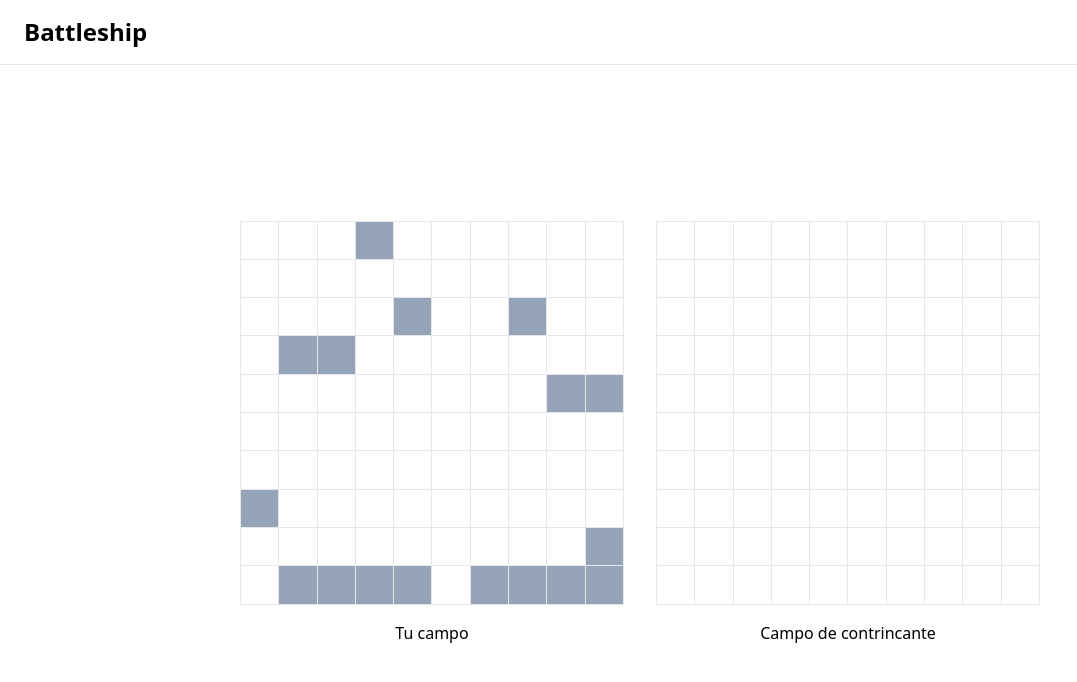
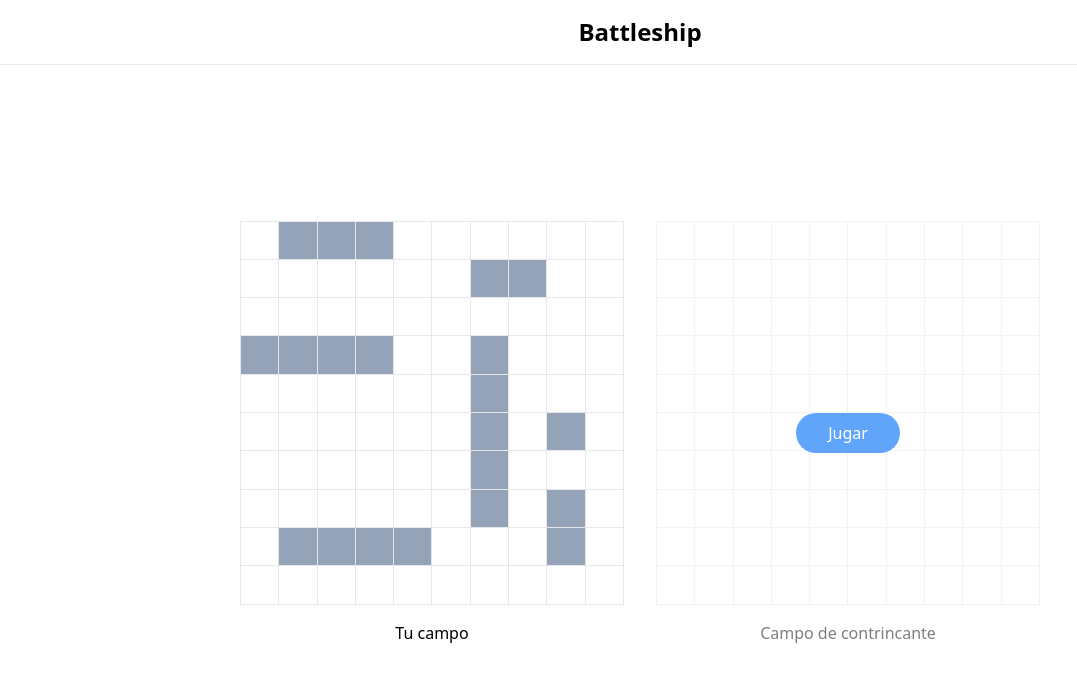
Before and after one commit to guevaraeduard/Task-SD, a React (Vite) app: page / in a window 1280 px wide. Shown: the top 682 px of the page, without its empty margins (0-1077 px from the left). Built offline with nearby package versions, Linux system fonts and the light colour scheme.

Commit message:
wip: handle game state

```diff
--- a/package.json
+++ b/package.json
@@ -16,7 +16,8 @@
     "path": "^0.12.7",
     "react": "^18.3.1",
     "react-dom": "^18.3.1",
-    "tailwind-merge": "^2.5.5"
+    "tailwind-merge": "^2.5.5",
+    "uuid": "^11.0.3"
   },
   "devDependencies": {
     "@eslint/js": "^9.15.0",
--- /dev/null
+++ b/src/modules/battleship/components/game.tsx
@@ -0,0 +1,34 @@
+import { Grid } from "./grid";
+import { useGame } from "../hooks/use-game";
+
+export function Game() {
+    const { myBoard, enemyBoard, onStartGame, onSendAttack } = useGame();
+
+    return (
+        <>
+            <Grid
+                className="w-full max-w-sm"
+                type="player"
+                board={myBoard.board}
+            />
+
+            <div className="relative w-full max-w-sm">
+                <Grid
+                    className="w-full opacity-50"
+                    type="enemy"
+                    board={enemyBoard.board}
+                    onHit={onSendAttack}
+                />
+
+                <div className="absolute inset-0 flex items-center justify-center">
+                    <button
+                        className="rounded-full bg-blue-400 px-8 py-2 font-medium text-white"
+                        onClick={() => onStartGame()}
+                    >
+                        Jugar
+                    </button>
+                </div>
+            </div>
+        </>
+    );
+}
--- a/src/modules/battleship/components/grid.tsx
+++ b/src/modules/battleship/components/grid.tsx
@@ -2,18 +2,23 @@ import { cn } from "~/modules/core/utils";
 import { type Board } from "../models/board";
 import { BOARD_SIZE } from "../hooks/use-board";
 import { BombIcon, DotIcon } from "lucide-react";
+import { type ClassValue } from "clsx";
 
 export function Grid({
+    className,
     type,
     board,
     onHit,
 }: {
+    className?: ClassValue;
     type: "player" | "enemy";
     board: Board;
     onHit?: (x: number, y: number) => void;
 }) {
     return (
-        <article className="flex w-full max-w-sm flex-col gap-4">
+        <article
+            className={cn("flex w-full max-w-sm flex-col gap-4", className)}
+        >
             <div
                 className="grid aspect-square w-full border-l border-t"
                 style={{
--- a/src/modules/battleship/hooks/use-board.ts
+++ b/src/modules/battleship/hooks/use-board.ts
@@ -1,20 +1,27 @@
 import { useState } from "react";
-import type { Board, Cell } from "../models/board";
-import { placeRandomShips } from "../utils";
+import { Point, type Board, type Cell } from "../models/board";
+import { placeShipsRandomly } from "../utils";
 
 /** The size of the board. */
 export const BOARD_SIZE = 10;
 
+/** The ships lenghts. */
+const SHIPS = [5, 4, 4, 3, 2, 2, 1];
+
 export function useBoard(
     { placeShips }: { placeShips: boolean } = { placeShips: false },
 ) {
+    const [ships, setShips] = useState<Point[]>([]);
+
     const [board, setBoard] = useState<Board>(() => {
         const empty = Array(BOARD_SIZE)
             .fill(null)
             .map(() => Array(BOARD_SIZE).fill("empty"));
 
         if (placeShips) {
-            return placeRandomShips(empty, [4, 3, 2, 2, 2, 1, 1, 1, 1]).board;
+            const result = placeShipsRandomly(empty, SHIPS);
+            setShips(result.ships);
+            return result.board;
         }
 
         return empty;
@@ -40,5 +47,5 @@ export function useBoard(
         setBoard(update);
     };
 
-    return { board, onReceiveAttack };
+    return { board, ships, onReceiveAttack };
 }
--- /dev/null
+++ b/src/modules/battleship/hooks/use-game.ts
@@ -0,0 +1,33 @@
+import { useUser } from "~/modules/core/hooks/use-user";
+import { useBoard } from "./use-board";
+import { useState } from "react";
+
+type GameStatus =
+    | "none"
+    | "searching-game"
+    | "waiting-enemy-attack"
+    | "waiting-my-attack"
+    | "win"
+    | "lose";
+
+export function useGame() {
+    const user = useUser();
+    const myBoard = useBoard({ placeShips: true });
+    const enemyBoard = useBoard();
+    const [status, setStatus] = useState<GameStatus>("none");
+
+    // Handles the game start.
+    const onStartGame = () => {
+        console.log(`User: ${user}`);
+        console.log(myBoard.ships);
+
+        setStatus("searching-game");
+    };
+
+    // Handles attack to enemy.
+    const onSendAttack = (x: number, y: number) => {
+        console.log({ x, y });
+    };
+
+    return { myBoard, enemyBoard, status, onStartGame, onSendAttack };
+}
--- a/src/modules/battleship/utils.ts
+++ b/src/modules/battleship/utils.ts
@@ -4,24 +4,72 @@ import type { Board, Point } from "./models/board";
 type Direction = "horizontal" | "vertical";
 
 /**
+ * Wether the position has close ships.
+ */
+function hasCloseShips({
+    board,
+    row,
+    column,
+    length,
+    direction,
+}: {
+    board: Board;
+    row: number;
+    column: number;
+    length: number;
+    direction: Direction;
+}) {
+    const columns = board[row] && board[row].length;
+
+    // There's no columns in the selected row.
+    if (!columns) return false;
+
+    // Handle edge cases.
+    const minRow = Math.max(0, row - 1);
+    const minCol = Math.max(0, column - 1);
+
+    const maxRow = Math.min(
+        board.length - 1,
+        row + (direction === "horizontal" ? 1 : length),
+    );
+
+    const maxCol = Math.min(
+        columns - 1,
+        column + (direction === "vertical" ? 1 : length),
+    );
+
+    // Verify ship cells and surrounding cells.
+    for (let i = minRow; i <= maxRow; i++) {
+        for (let j = minCol; j <= maxCol; j++) {
+            if (board[i] && board[i]![j] === "ship") return true;
+        }
+    }
+
+    return false;
+}
+
+/**
  * Wether is a valid placement for a ship.
  */
 function isValidPlacement({
     board,
-    x,
-    y,
+    row,
+    column,
     length,
     direction,
 }: {
     board: Board;
-    x: number;
-    y: number;
+    row: number;
+    column: number;
     length: number;
     direction: Direction;
 }) {
+    // Ignore when has close ships (there must be space between ships).
+    if (hasCloseShips({ board, row, column, length, direction })) return false;
+
     for (let i = 0; i < length; i++) {
-        const currentX = direction === "vertical" ? x + i : x;
-        const currentY = direction === "horizontal" ? y + i : y;
+        const currentX = direction === "vertical" ? row + i : row;
+        const currentY = direction === "horizontal" ? column + i : column;
 
         if (
             !board[currentX] ||
@@ -50,16 +98,16 @@ function getRandomInt(min: number, max: number) {
  * Places a ship in the board.
  */
 function placeShip(board: Board, length: number) {
-    const x = getRandomInt(0, BOARD_SIZE);
-    const y = getRandomInt(0, BOARD_SIZE);
+    const row = getRandomInt(0, BOARD_SIZE - 1);
+    const column = getRandomInt(0, BOARD_SIZE - 1);
     const direction: Direction = getRandomInt(0, 1) ? "horizontal" : "vertical";
     const ships: Point[] = [];
 
-    if (isValidPlacement({ board, x, y, length, direction })) {
+    if (isValidPlacement({ board, row, column, length, direction })) {
         // Place the ship on the board.
         for (let i = 0; i < length; i++) {
-            const currentX = direction === "vertical" ? x + i : x;
-            const currentY = direction === "horizontal" ? y + i : y;
+            const currentX = direction === "vertical" ? row + i : row;
+            const currentY = direction === "horizontal" ? column + i : column;
 
             ships.push({
                 x: currentX,
@@ -78,12 +126,12 @@ function placeShip(board: Board, length: number) {
 /**
  * Place the ships randomly.
  */
-export function placeRandomShips(board: Board, shipsLength: number[]) {
+export function placeShipsRandomly(board: Board, shipsLength: number[]) {
     if (!shipsLength.every((length) => length > 0)) {
         throw Error("Ships length must be bigger than zero");
     }
 
-    const ships: Point[][] = [];
+    const ships: Point[] = [];
 
     shipsLength.forEach((ship) => {
         let placed = false;
@@ -92,7 +140,7 @@ export function placeRandomShips(board: Board, shipsLength: number[]) {
             const result = placeShip(board, ship);
 
             if (result.length > 0) {
-                ships.push(result);
+                ships.push(...result);
                 placed = true;
             }
         } while (!placed);
--- /dev/null
+++ b/src/modules/core/context/user-provider.tsx
@@ -0,0 +1,14 @@
+import { createContext, useState } from "react";
+import { v4 as uuidv4 } from "uuid";
+
+export const UserProviderContext = createContext("");
+
+export function UserProvider({ children }: { children: React.ReactNode }) {
+    const [user] = useState(uuidv4());
+
+    return (
+        <UserProviderContext.Provider value={user}>
+            {children}
+        </UserProviderContext.Provider>
+    );
+}
--- /dev/null
+++ b/src/modules/core/hooks/use-user.ts
@@ -0,0 +1,12 @@
+import { useContext } from "react";
+import { UserProviderContext } from "../context/user-provider";
+
+export const useUser = () => {
+    const context = useContext(UserProviderContext);
+
+    if (!context) {
+        throw new Error("useUser must be used within a UserProvider");
+    }
+
+    return context;
+};
--- a/src/modules/home/pages/home-page.tsx
+++ b/src/modules/home/pages/home-page.tsx
@@ -1,25 +1,18 @@
-import { Grid } from "~/modules/battleship/components/grid";
-import { useBoard } from "~/modules/battleship/hooks/use-board";
+import { Game } from "~/modules/battleship/components/game";
+import { UserProvider } from "~/modules/core/context/user-provider";
 
 export function Home() {
-    const myBoard = useBoard({ placeShips: true });
-    const enemyBoard = useBoard();
-
     return (
+        <UserProvider>
             <div className="relative flex min-h-dvh flex-col">
-            <header className="sticky top-0 z-10 border-b bg-white px-6 py-4">
+                <header className="sticky top-0 z-10 border-b bg-white px-6 py-4 text-center">
                     <h1 className="text-2xl font-bold">Battleship</h1>
                 </header>
 
                 <main className="flex flex-1 flex-col items-center justify-center gap-8 p-6 md:flex-row">
-                <Grid type="player" board={myBoard.board} />
-
-                <Grid
-                    type="enemy"
-                    board={enemyBoard.board}
-                    onHit={enemyBoard.onReceiveAttack}
-                />
+                    <Game />
                 </main>
             </div>
+        </UserProvider>
     );
 }
```
Also changed, not shown: 1 other file (tests, documents, lock files or other folders). Lines whose indentation alone changed are shown as unchanged.
